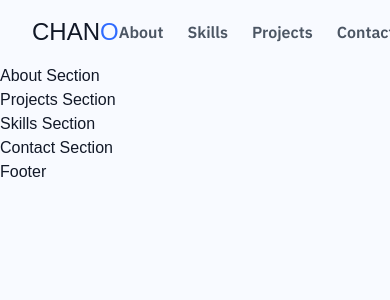
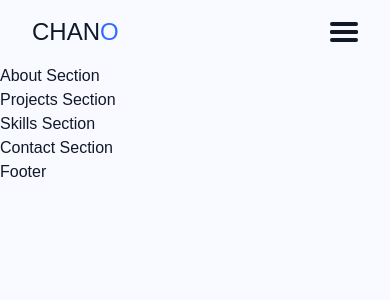
Before and after one commit to chano6/my-portfolio, a Next.js app: page / in a window 390 px wide. Shown: the top 300 px of the page. Built offline with nearby package versions, Linux system fonts and the light colour scheme; a web font is replaced by a local one.

Commit message:
style: 헤더 반응형 스타일 추가

```diff
--- a/src/app/globals.css
+++ b/src/app/globals.css
@@ -11,12 +11,12 @@
   --color-blue-background: #f8faff;
   --color-blue-surface: #f1f5ff;
   --color-blue-border: #d9e2f3;
-  --color-text-primary: #111827;
-  --color-text-muted: #4b5563;
+  --color-primary: #111827;
+  --color-muted: #4b5563;
 }
 
 body {
-  color: var(--color-text-primary);
+  color: var(--color-primary);
   background: var(--color-blue-background);
   font-family: Arial, Helvetica, sans-serif;
 }
--- a/src/components/common/Header.tsx
+++ b/src/components/common/Header.tsx
@@ -1,34 +1,66 @@
+"use client";
+
 import Link from "next/link";
+import { useState } from "react";
+import MenuButton from "./MenuButton";
 
 export default function Header() {
+  const [isMenuOpen, setIsMenuOpen] = useState(false);
+
+  const navLinks = [
+    { name: "About", href: "#" },
+    { name: "Skills", href: "#" },
+    { name: "Projects", href: "#" },
+    { name: "Contact", href: "#" },
+  ];
+
   return (
-    <header className="w-full flex justify-between items-center px-8 py-4">
-      <Link href="/" className="text-2xl font-logo text-text-primary">
+    <header className="relative w-full flex justify-between items-center px-8 py-4">
+      <Link href="/" className="text-2xl font-logo text-dark-primary">
         CHAN<span className="text-blue-primary">O</span>
       </Link>
 
-      <nav>
+      <MenuButton
+        isOpen={isMenuOpen}
+        onClick={() => setIsMenuOpen(!isMenuOpen)}
+      />
+
+      {/* --- PC용 내비게이션 --- */}
+      <nav className="hidden md:block">
         <ul className="flex gap-6 text-base md:flex-row md:gap-7 md:text-xl font-nav">
-          <li>
-            <Link href="#" className="text-text-muted hover:text-blue-hover">
-              About
-            </Link>
-          </li>
-          <li>
-            <Link href="#" className="text-text-muted hover:text-blue-hover">
-              Skills
-            </Link>
-          </li>
-          <li>
-            <Link href="#" className="text-text-muted hover:text-blue-hover">
-              Projects
-            </Link>
-          </li>
-          <li>
-            <Link href="#" className="text-text-muted hover:text-blue-hover">
-              Contact
-            </Link>
-          </li>
+          {navLinks.map((link) => (
+            <li key={link.name}>
+              <Link
+                href={link.href}
+                className="text-dark-muted hover:text-blue-hover"
+              >
+                {link.name}
+              </Link>
+            </li>
+          ))}
+        </ul>
+      </nav>
+
+      {/* --- 모바일용 내비게이션 --- */}
+      <nav
+        className={`absolute top-full left-0 w-full bg-blue-background shadow-md transition-all duration-300 ease-in-out md:hidden overflow-hidden ${
+          isMenuOpen
+            ? "max-h-[400px] py-4 opacity-100"
+            : "max-h-0 py-0 opacity-0"
+        }`}
+      >
+        <ul className="flex flex-col items-center gap-6 text-lg font-nav">
+          {navLinks.map((link) => (
+            <li key={link.name}>
+              <Link
+                href={link.href}
+                className="text-dark-muted hover:text-blue-hover block w-full text-center"
+                onClick={() => setIsMenuOpen(false)}
+              >
+                {link.name}
+              </Link>
+            </li>
+          ))}
         </ul>
       </nav>
     </header>
--- /dev/null
+++ b/src/components/common/MenuButton.tsx
@@ -0,0 +1,37 @@
+interface MenuButtonProps {
+  isOpen?: boolean;
+  onClick?: () => void;
+}
+
+export default function MenuButton({ isOpen, onClick }: MenuButtonProps) {
+  const spanBaseClass =
+    "block absolute h-1 bg-dark-primary rounded-lg transition-all duration-250 ease-in-out";
+
+  return (
+    <button
+      className="relative block md:hidden h-5 w-7 rotate-0 transition-all duration-500 ease-in-out"
+      onClick={onClick}
+    >
+      <span
+        className={`${spanBaseClass} ${
+          isOpen ? "left-1/2 top-2 w-0" : "top-0 w-full left-0 rotate-0"
+        }`}
+      ></span>
+      <span
+        className={`${spanBaseClass} ${
+          isOpen ? "rotate-45 w-full" : "top-2 w-full left-0 rotate-0"
+        }`}
+      ></span>
+      <span
+        className={`${spanBaseClass} ${
+          isOpen ? "-rotate-45 w-full" : "top-2 w-full left-0 rotate-0"
+        }`}
+      ></span>
+      <span
+        className={`${spanBaseClass} ${
+          isOpen ? "left-1/2 top-4 w-0" : "top-4 w-full left-0 rotate-0"
+        }`}
+      ></span>
+    </button>
+  );
+}
--- a/tailwind.config.ts
+++ b/tailwind.config.ts
@@ -9,9 +9,9 @@ const config: Config = {
   theme: {
     extend: {
       colors: {
-        text: {
-          primary: "var(--color-text-primary)",
-          muted: "var(--color-text-muted)",
+        dark: {
+          primary: "var(--color-primary)",
+          muted: "var(--color-muted)",
         },
         blue: {
           dark: "var(--color-blue-dark)",
```
